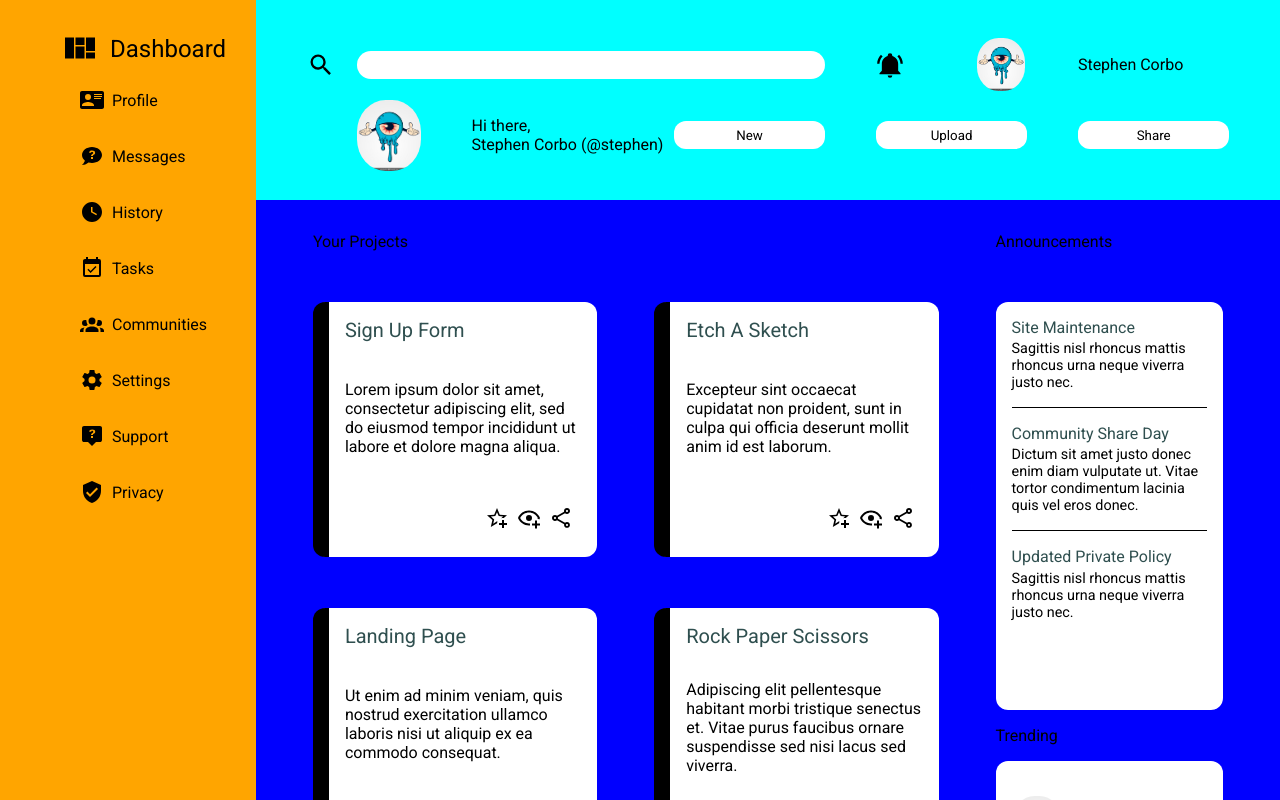
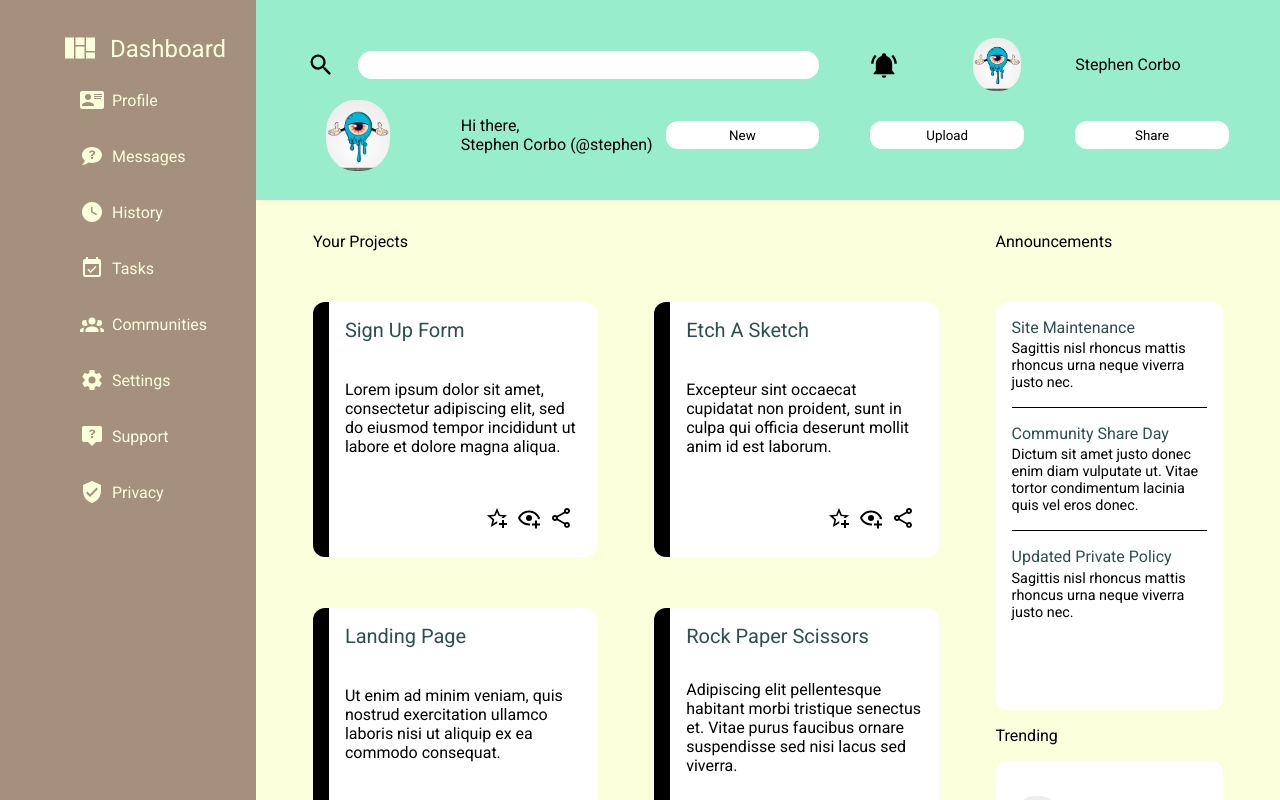
Before and after one commit to sec1214/Admin_Dashboard, a plain HTML site: page index.html in a window 1280 px wide. Drawn offline with Linux system fonts and the light colour scheme.

Commit message:
updating admin project

```diff
--- a/index.html
+++ b/index.html
@@ -18,7 +18,7 @@
         <div id="dashboard_icon">
           <img
             class="icons"
-            src="images/view-dashboard-variant.svg"
+            src="images/view-dashboard-variant-off-white.svg"
             alt="dashboard"
           />
 
@@ -31,45 +31,41 @@
         >
           <img
             class="icons"
-            src="images/card-account-details.svg"
+            src="images/card-account-off-white.svg"
             alt="profile"
           />
 
           <div>Profile</div>
         </div>
         <div class="sidebar_wrapper">
-          <img class="icons" src="images/chat-question.svg" alt="messages" />
-
+          <img class="icons" src="images/chat-question-off-white.svg" alt="messages" />
           <div>Messages</div>
         </div>
         <div class="sidebar_wrapper">
-          <img class="icons" src="images/clock-time-four.svg" alt="history" />
+          <img class="icons" src="images/clock-time-four-off-white.svg" alt="history" />
 
           <div>History</div>
         </div>
         <div class="sidebar_wrapper">
-          <img class="icons" src="images/calendar-check.svg" alt="tasks" />
+          <img class="icons" src="images/calendar-check-off-white.svg" alt="tasks" />
 
           <div>Tasks</div>
         </div>
         <div class="sidebar_wrapper">
-          <img class="icons" src="images/account-group.svg" alt="communities" />
-
+          <img class="icons" src="images/account-group-off-white.svg" alt="communities" />
           <div>Communities</div>
         </div>
         <div class="sidebar_wrapper">
-          <img class="icons" src="images/cog.svg" alt="settings" />
-
+          <img class="icons" src="images/cog-off-white.svg" alt="settings" />
           <div>Settings</div>
         </div>
         <div class="sidebar_wrapper">
-          <img class="icons" src="images/tooltip-question.svg" alt="support" />
+          <img class="icons" src="images/tool-tip-question-off-white.svg" alt="support" />
 
           <div>Support</div>
         </div>
         <div class="sidebar_wrapper">
-          <img class="icons" src="images/shield-check.svg" alt="dashboard" />
-
+          <img class="icons" src="images/shield-check-off-white.svg" alt="dashboard" />
           <div>Privacy</div>
         </div>
       </div>
@@ -86,8 +82,9 @@
           />
           <img id="account_icon" src="images/eyeball.jpg" alt="support" />
           <div id="profile_name">Stephen Corbo</div>
-
+        <div id="profile_placer">
           <img id="account_icon_2" src="images/eyeball.jpg" alt="support" />
+        </div>
           <div id="welcome_message">
             Hi there,<br />
             Stephen Corbo (@stephen)
--- a/styles.css
+++ b/styles.css
@@ -1,3 +1,10 @@
+:root {
+    --light_blue: #98EECC;
+    --blue_green: #D0F5BE;
+    --off_white:#FBFFDC;
+    --brown: #A4907C;
+  }
+
 
 *{
     box-sizing: border-box;
@@ -5,7 +12,6 @@
 }
 
 html, body{
-    background-color: lightcoral;
     width: 100%;
     height: 100%;
     margin: 0;
@@ -27,8 +33,9 @@ html, body{
 .sidebar {
     grid-row: 1/-1;
     grid-column: 1/2;
-    background-color: orange;
+    background-color: var(--brown);
     height: auto;
+    color:var(--off_white);
 
 }
 
@@ -38,12 +45,14 @@ html, body{
     margin-right: .5rem;
 }
 
-
+svg {
+    fill:var(--off_white);
+}
 
 .header {
     grid-row: 1;
     grid-column:2/-1;
-    background-color: aqua;
+    background-color: var(--light_blue);
     display: grid;
     align-content: center;
 
@@ -121,14 +130,21 @@ html, body{
    margin: 1rem;
 }
 
+#profile_placer {
+    grid-column: 2/4;
+    grid-row: 2/3;
+    display:grid;
+    justify-content: center;
+}
+
 #account_icon_2 {
-    grid-column: 3/4;
-    grid-row: 2/3;
+
     width: 4rem;
     height: auto;
     border-radius: 45%;
 
 }
+
 
 #welcome_message{
     grid-column: 5/9;
@@ -195,8 +211,8 @@ button{
 .main_content {
     grid-row: 2/-1;
     grid-column: 2/-1;
-    background-color: blue;
-    overflow: scroll;
+    background-color: var(--off_white);
+    overflow-y: scroll;
 
 }
 
```
Also changed, not shown: images/account-group-off-white.svg (added), images/calendar-check-off-white.svg (added), images/card-account-off-white.svg (added), images/chat-question-off-white.svg (added), images/clock-time-four-off-white.svg (added), images/cog-off-white.svg (added), images/shield-check-off-white.svg (added), images/tool-tip-question-off-white.svg (added), images/view-dashboard-variant-off-white.svg (added).
